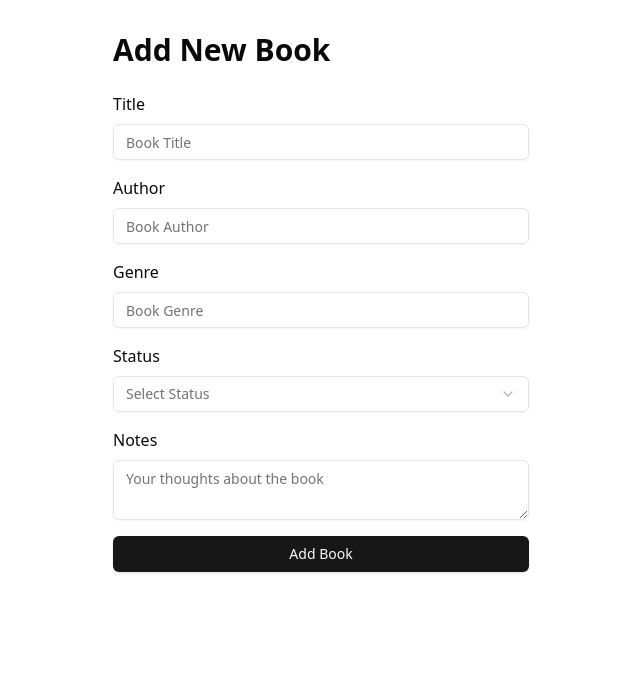
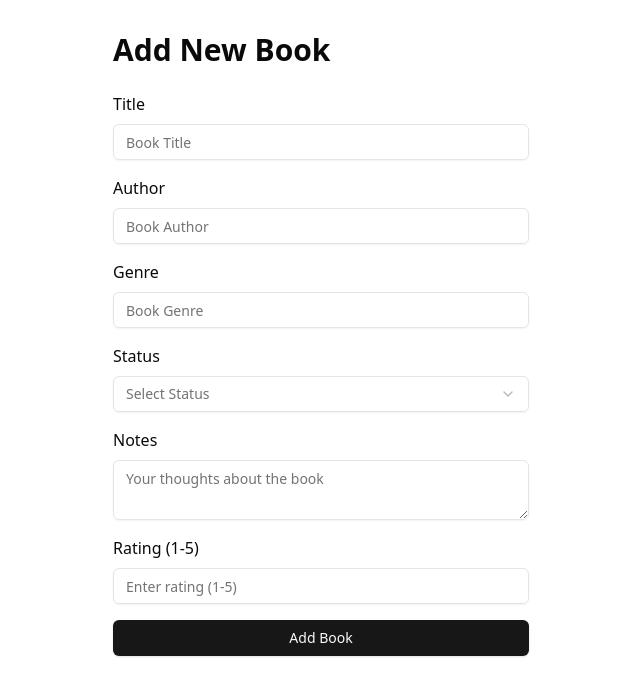
Before and after one commit to Sanjoy-droid/Book-Tracker, a Next.js app: page /books/new in a window 1280 px wide. Shown: the top 696 px of the page, without its empty margins (319-959 px from the left). Built offline with nearby package versions, Linux system fonts and the light colour scheme.

Commit message:
add rating property and fix individual books page

```diff
--- a/src/app/CustomComponents/BookForm.tsx
+++ b/src/app/CustomComponents/BookForm.tsx
@@ -17,17 +17,20 @@ import {
 } from "@/components/ui/select";
 import { Textarea } from "@/components/ui/textarea";
 
+import { BookStatus } from "@/types/book";
+
 // Validation Schema
 
 const bookSchema = z.object({
-  id: z.string().optional(), // Add this line
+  id: z.string().optional(),
   title: z.string().min(1, "Title is required"),
   author: z.string().min(1, "Author is required"),
   genre: z.string().nullable().optional(),
-  status: z.enum(["UNREAD", "READING", "COMPLETED", "ABANDONED"]).optional(),
+  status: z.nativeEnum(BookStatus).optional(), // Fix here
   rating: z.number().min(1).max(5).nullable().optional(),
   notes: z.string().nullable().optional(),
 });
+
 interface BookFormProps {
   initialData?: Book;
 }
@@ -47,27 +50,55 @@ export default function BookForm({ initialData }: BookFormProps) {
   });
   const onSubmit = async (data: Book) => {
     try {
-      const url = initialData?.id
-        ? `/api/books/${initialData.id}`
+      // Prepare data for submission
+      const preparedData = {
+        ...data,
+        genre: data.genre || null,
+        rating: data.rating || null,
+        notes: data.notes || null,
+        status: data.status || null,
+      };
+
+      console.log("Prepared book data:", preparedData);
+
+      const url = preparedData.id
+        ? `/api/books/${preparedData.id}`
         : "/api/books";
-
-      const method = initialData?.id ? "PUT" : "POST";
+      const method = preparedData.id ? "PUT" : "POST";
 
       const response = await fetch(url, {
         method,
         headers: {
           "Content-Type": "application/json",
         },
-        body: JSON.stringify(data),
+        body: JSON.stringify(preparedData),
       });
 
+      console.log("Response status:", response.status);
+
       if (!response.ok) {
-        throw new Error("Failed to save book");
+        const errorText = await response.text();
+        console.error("Error details:", {
+          status: response.status,
+          statusText: response.statusText,
+          errorMessage: errorText,
+        });
+        throw new Error(
+          `HTTP error! status: ${response.status}, message: ${errorText}`,
+        );
       }
+
+      const result = await response.json();
+      console.log("Save result:", result);
 
       router.push("/books");
     } catch (err) {
-      setError("Failed to save book. Please try again.");
+      console.error("Full submission error:", err);
+      setError(
+        err instanceof Error
+          ? err.message
+          : "Failed to save book. Please try again.",
+      );
     }
   };
 
@@ -83,7 +114,7 @@ export default function BookForm({ initialData }: BookFormProps) {
         </div>
       )}
 
-      <form className="space-y-4">
+      <form onSubmit={handleSubmit(onSubmit)} className="space-y-4">
         <div>
           <label className="block mb-2">Title</label>
           <Input {...register("title")} placeholder="Book Title" />
@@ -134,6 +165,31 @@ export default function BookForm({ initialData }: BookFormProps) {
           />
         </div>
 
+        <div>
+          <label className="block mb-2">Rating (1-5)</label>
+          <Controller
+            name="rating"
+            control={control}
+            render={({ field }) => (
+              <Input
+                type="number"
+                min="1"
+                max="5"
+                value={field.value ?? ""}
+                onChange={(e) => {
+                  const value = e.target.value
+                    ? parseInt(e.target.value, 10)
+                    : null;
+                  field.onChange(value);
+                }}
+                placeholder="Enter rating (1-5)"
+              />
+            )}
+          />
+          {errors.rating && (
+            <p className="text-red-500 text-sm mt-1">{errors.rating.message}</p>
+          )}
+        </div>
         <Button type="submit" className="w-full">
           {initialData ? "Update Book" : "Add Book"}
         </Button>
--- a/src/app/CustomComponents/BookList.tsx
+++ b/src/app/CustomComponents/BookList.tsx
@@ -80,7 +80,7 @@ export default function BookList() {
             <Card key={book.id} className="hover:shadow-lg transition-shadow">
               <CardHeader>
                 <CardTitle>{book.title}</CardTitle>
-                <p className="text-muted-foreground">{book.author}</p>
+                <p className="text-muted-foreground">by {book.author}</p>
               </CardHeader>
               <CardContent>
                 <div className="flex justify-between">
--- a/src/app/books/[id]/page.tsx
+++ b/src/app/books/[id]/page.tsx
@@ -1,18 +1,14 @@
 "use client";
 
-import { use, useEffect, useState } from "react";
+import { useEffect, useState } from "react";
 import { useRouter } from "next/navigation";
 import { Book } from "@/types/book";
 import BookForm from "@/app/CustomComponents/BookForm";
 import { Button } from "@/components/ui/button";
 import { Loader2 } from "lucide-react";
 
-export default function BookDetailPage({
-  params,
-}: {
-  params: Promise<{ id: string }>;
-}) {
-  const { id } = use(params); // Correctly unwrapping the params
+export default function BookDetailPage({ params }: { params: { id: string } }) {
+  const { id } = params;
   const [book, setBook] = useState<Book | null>(null);
   const [isLoading, setIsLoading] = useState(true);
   const [error, setError] = useState<string | null>(null);
```
